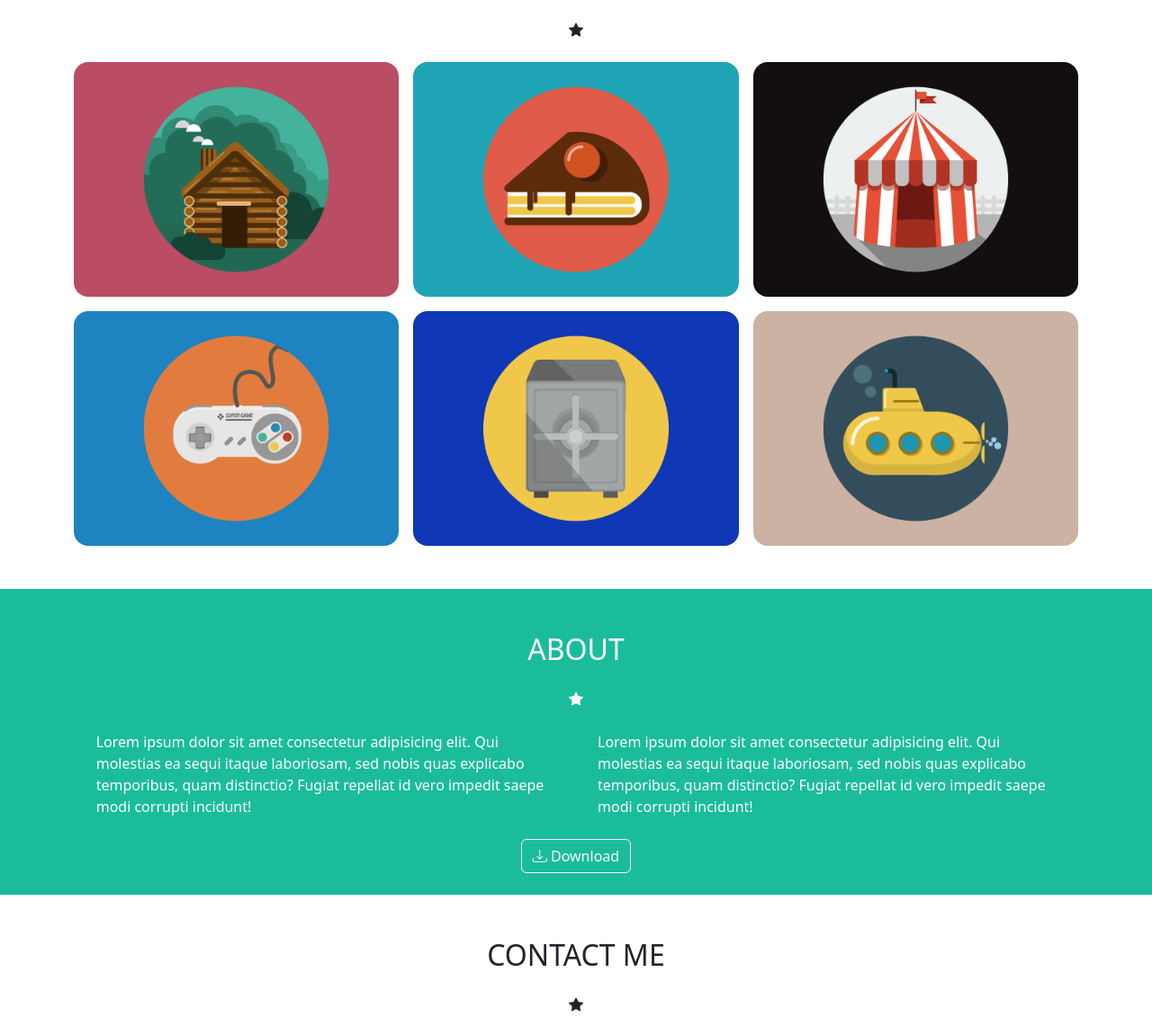
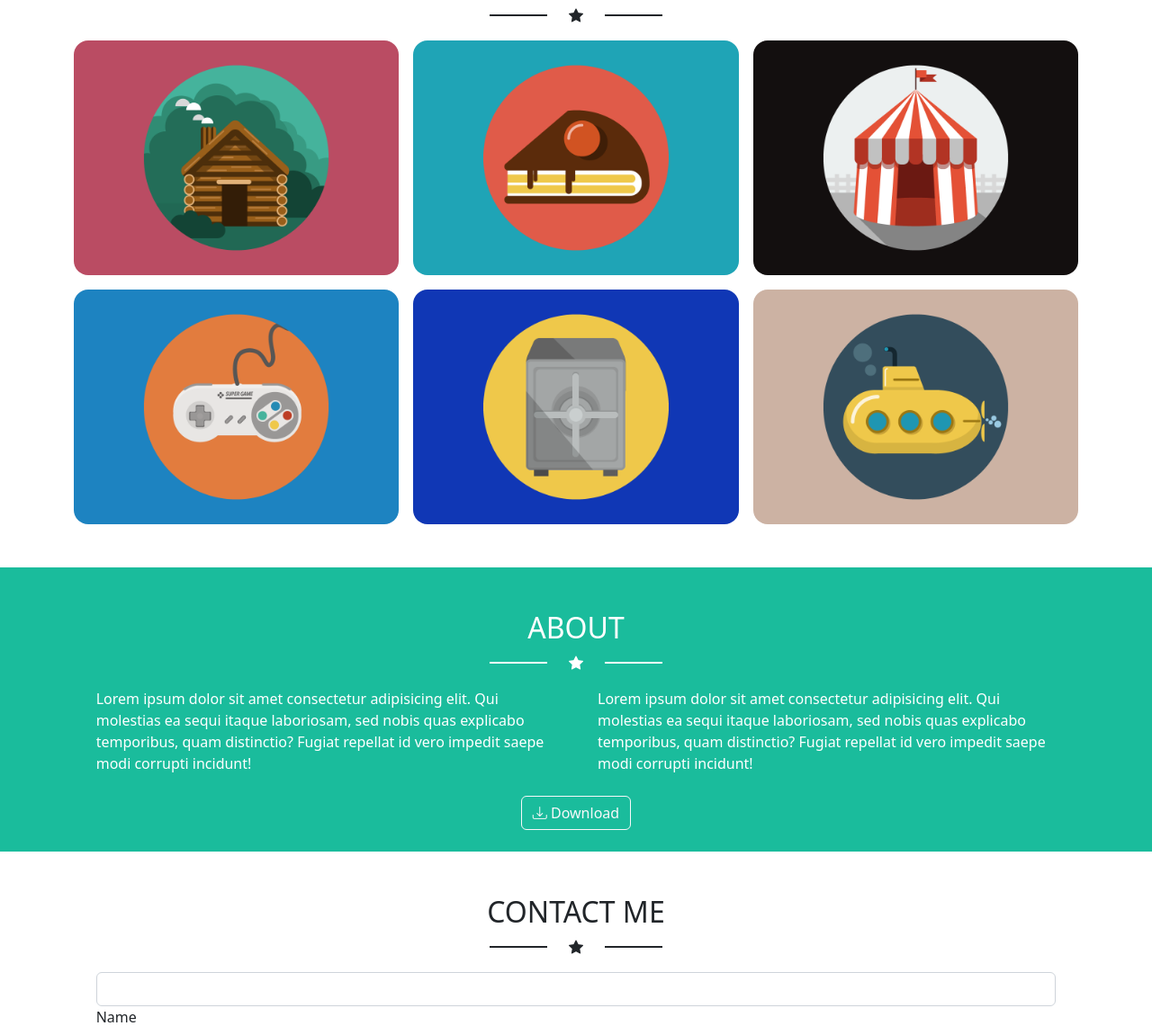
Before and after one commit to peterpozo/html-css-bootstrap-freelancer, a plain HTML site: page index.html in a window 1280 px wide. Shown: the part 527-1678 px from the top of the page at 90% size. Drawn offline with nearby package versions, Linux system fonts and the light colour scheme.

Commit message:
aggiustamenti stella

```diff
--- a/css/style.css
+++ b/css/style.css
@@ -4,6 +4,12 @@
 
 header{
     background-color: #1abc9c;
+}
+
+.linea{
+    border: 1px solid;
+    width: 4rem;
+
 }
 
 .portfolio{
--- a/index.html
+++ b/index.html
@@ -42,12 +42,16 @@
      <div class="container text-center text-white pt-4 pb-5">
        <img class="col-2"src="img/avatar.svg" class="img-thumbnail" alt="...">
        <h1>Start Bootstrap</h1>
-       <div class="row justify-content-md-center">
-        <div class="col col-lg-2"></div>
-        <div class="col-md-auto">
+       <div class="row row-cols-auto justify-content-center align-items-center">
+        <div class="col">
+          <div class="linea"></div>
+        </div>
+        <div class="col">
           <i class="bi bi-star-fill"></i>
         </div>
-        <div class="col col-lg-2"></div>
+        <div class="col">
+          <div class="linea"></div>
+        </div>
        </div>
        <div class="row justify-content-center pt-2">
         <div class="col">GRAPHIC DESIGN - WEB DESIGN - ILLUSTRATOR</div>
@@ -57,12 +61,16 @@
    <!-- Portfolio  -->
    <section class="portfolio text-center">
      <h2 class="text-center">PORTFOLIO</h2>
-     <div class="row justify-content-center m-4">
-      <div class="col col-lg-2"></div>
-      <div class="col-md-auto">
+     <div class="row row-cols-auto justify-content-center align-items-center mb-3">
+      <div class="col">
+        <div class="linea"></div>
+      </div>
+      <div class="col">
         <i class="bi bi-star-fill"></i>
       </div>
-      <div class="col col-lg-2"></div>
+      <div class="col">
+        <div class="linea"></div>
+      </div>
      </div>
 
      <div class="container overflow-hidden">
@@ -91,12 +99,16 @@
    <!-- About  -->
    <section class="about text-white text-center">
      <h2 class="text-center">ABOUT</h2>
-     <div class="row justify-content-center m-4">
-      <div class="col col-lg-2"></div>
-      <div class="col-md-auto">
+     <div class="row row-cols-auto justify-content-center align-items-center mb-3">
+      <div class="col">
+        <div class="linea"></div>
+      </div>
+      <div class="col">
         <i class="bi bi-star-fill"></i>
       </div>
-      <div class="col col-lg-2"></div>
+      <div class="col">
+        <div class="linea"></div>
+      </div>
      </div>
      <div class="col-10 mx-auto">
       <div class="overflow-hidden">
@@ -115,12 +127,16 @@
    <!-- Contact Me  -->
    <section class="contact-me text-center">
      <h2 class="text-center">CONTACT ME</h2>
-     <div class="row justify-content-center m-4">
-      <div class="col col-lg-2"></div>
-      <div class="col-md-auto">
+     <div class="row row-cols-auto justify-content-center align-items-center mb-3">
+      <div class="col">
+        <div class="linea"></div>
+      </div>
+      <div class="col">
         <i class="bi bi-star-fill"></i>
       </div>
-      <div class="col col-lg-2"></div>
+      <div class="col">
+        <div class="linea"></div>
+      </div>
      </div>
      <div class="col-10 mx-auto">
       <form>
@@ -164,6 +180,7 @@
    </section>
    <!-- Footer  -->
    <footer class="text-white text-center">
+     <!-- Footer-top  -->
      <div class="footer-top p-5">
       <div class="container">
         <div class="row g-4">
@@ -195,6 +212,7 @@
         </div>
       </div>
      </div>
+     <!-- Footer-bootom  -->
      <div class="footer-bottom p-4">
       <div class="container">
         <div class="row">
```
